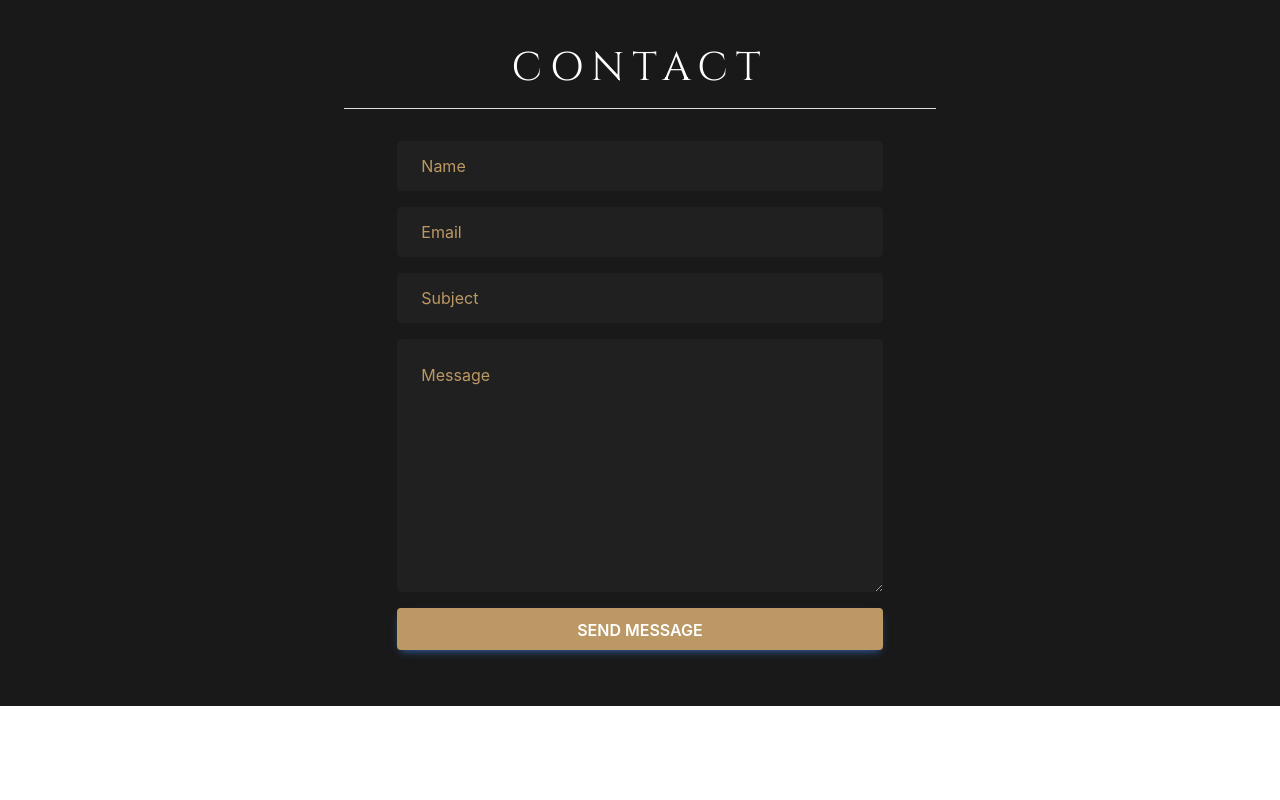
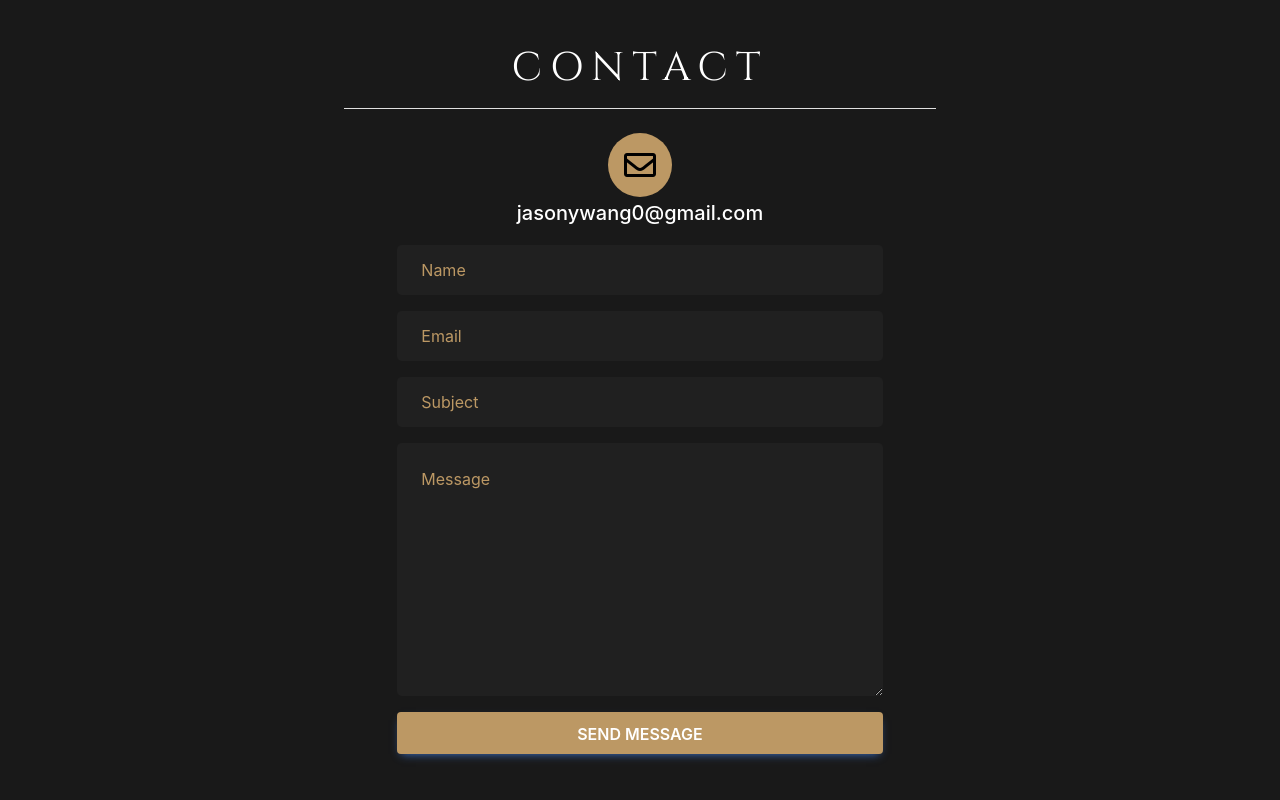
Before and after one commit to jasonywang0/MDB-Port, a React (Create React App) app: page / in a window 1280 px wide. Shown: the part 3120-3920 px from the top of the page. Before the commit the page ends 3826 px from the top, so only its background shows below. Built offline with nearby package versions, Linux system fonts and the light colour scheme.

Commit message:
added email icon

```diff
--- a/src/views/Contact.js
+++ b/src/views/Contact.js
@@ -9,7 +9,14 @@ import {
     MDBInputGroup,
     MDBInputGroupText,
     MDBInput,
-    MDBInputGroupElement
+    MDBInputGroupElement,
+    MDBCard,
+    MDBCardImage,
+    MDBCardBody,
+    MDBCardTitle,
+    MDBCardText,
+    MDBIcon
+
 } from 'mdb-react-ui-kit';
 import aboutMe from '../resources/aboutMe';
 import { FaBootstrap, FaGitSquare, FaReact, FaSass, FaNode } from 'react-icons/fa';
@@ -26,6 +33,19 @@ export default function Contact() {
                     CONTACT
                 </MDBTypography>
             </MDBCol>
+        </MDBRow>
+
+        <MDBRow className='justify-content-center align-items-center text-center'>
+                <div className="d-flex text-center justify-content-center align-items-center">
+                    <div className='d-flex text-center justify-content-center align-items-center' style={{backgroundColor: '#bc9864', borderRadius: '50%', height: '4rem', width: '4rem'}}>
+                        <MDBIcon icon='envelope' far size='2x' color='black'/>
+                    </div>
+                </div>
+                <div class="text-center py-1">
+                    <h5>jasonywang0@gmail.com</h5>
+                </div>
+
+
         </MDBRow>
 
         <MDBRow className='justify-content-center'>
```
